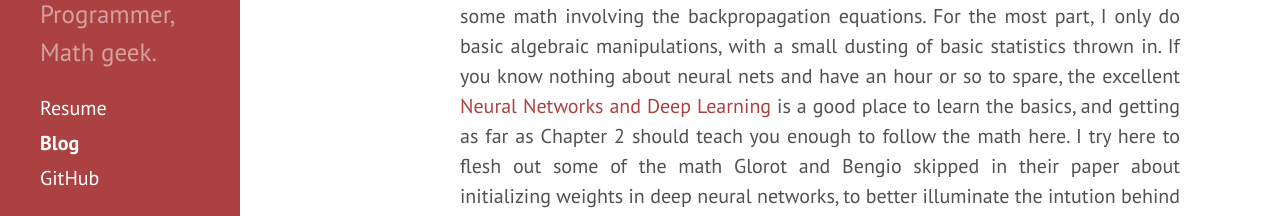
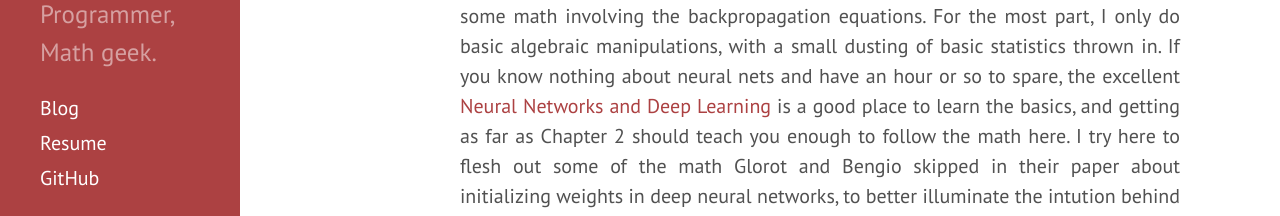
Before and after one commit to magebeans/blog, a Jekyll site: the page built from index.html, in a window 1280 px wide and 900 px high, scrolled down 505 px. Shown: the part 664-880 px from the top of the window. Built offline with Jekyll 4.4.1, drawn with Linux system fonts in a browser that asks for light colours; the list of posts is cut into pages by our own code.

Commit message:
Fixed baseurl and pagination issues

```diff
--- a/_config.yml
+++ b/_config.yml
@@ -12,14 +12,14 @@
 tagline     : ''
 description : 'Hacker, Programmer, Math geek.'
 url         : www.mnsgrg.com
-baseurl         :
+baseurl         : "/"
 
 author:
 name                : 'Manas George'
 url                 : www.mnsgrg.com
 
 paginate            : 5
-paginate_path       : "blog/page:num"
+paginate_path       : "/pages/page:num"
 
 scholar:
     style: ieee
--- a/_includes/head.html
+++ b/_includes/head.html
@@ -15,9 +15,9 @@
 </title>
 
 <!-- CSS -->
-<link rel="stylesheet" href="{{ site.baseurl }}/public/css/poole.css">
-<link rel="stylesheet" href="{{ site.baseurl }}/public/css/syntax.css">
-<link rel="stylesheet" href="{{ site.baseurl }}/public/css/hyde.css">
+<link rel="stylesheet" href="{{ site.baseurl }}public/css/poole.css">
+<link rel="stylesheet" href="{{ site.baseurl }}public/css/syntax.css">
+<link rel="stylesheet" href="{{ site.baseurl }}public/css/hyde.css">
 <link rel="stylesheet" href="http://fonts.googleapis.com/css?family=PT+Sans:400,400italic,700|Abril+Fatface">
 
 <!-- Icons -->
--- a/_includes/sidebar.html
+++ b/_includes/sidebar.html
@@ -4,7 +4,7 @@
         <h1>
             <a href="{{ site.baseurl }}">
                 <div class="profile-picture">
-                    <img src="{{ site.baseurl }}/assets/face.png" width="200"></img>
+                    <img src="{{ site.baseurl }}assets/face.png" width="200"></img>
                 </div>
                 <!-- {{ site.title }} -->
             </a>
@@ -18,17 +18,9 @@
         `layout: page` in the front-matter. See readme for usage.
         {% endcomment %}
 
-        {% assign pages_list = site.pages %}
-        {% for node in pages_list %}
-        {% if node.title != null %}
-        {% if node.layout == "page" %}
-        <a class="sidebar-nav-item{% if page.url == node.url %} active{% endif %}" href="{{ site.baseurl | append:node.url }}">{{ node.title }}</a>
-        {% endif %}
-        {% endif %}
-        {% endfor %}
-
+        <a class="sidebar-nav-item" href="{{ site.baseurl }}">Blog</a>
+        <a class="sidebar-nav-item" href="{{ site.baseurl }}resume">Resume</a>
         <a class="sidebar-nav-item" href="https://www.github.com/ManasGeorge">GitHub</a>
-        <!-- <a class="sidebar-nav-item" href="http://128.61.104.149">Wiki</a> -->
     </nav>
 </div>
 </div>
--- a/index.html
+++ b/index.html
@@ -22,15 +22,15 @@
 
 <div class="pagination">
   {% if paginator.next_page %}
-    <a class="pagination-item older" href="{{ site.baseurl }}page{{paginator.next_page}}">Older</a>
+    <a class="pagination-item older" href="{{ site.baseurl }}pages/page{{paginator.next_page}}">Older</a>
   {% else %}
     <span class="pagination-item older">Older</span>
   {% endif %}
   {% if paginator.previous_page %}
     {% if paginator.page == 2 %}
-      <a class="pagination-item newer" href="{{ site.baseurl }}">Newer</a>
+      <a class="pagination-item newer" href="/">Newer</a>
     {% else %}
-      <a class="pagination-item newer" href="{{ site.baseurl }}page{{paginator.previous_page}}">Newer</a>
+      <a class="pagination-item newer" href="{{ site.baseurl }}pages/page{{paginator.previous_page}}">Newer</a>
     {% endif %}
   {% else %}
     <span class="pagination-item newer">Newer</span>
```
Also changed, not shown: 12 other files.
